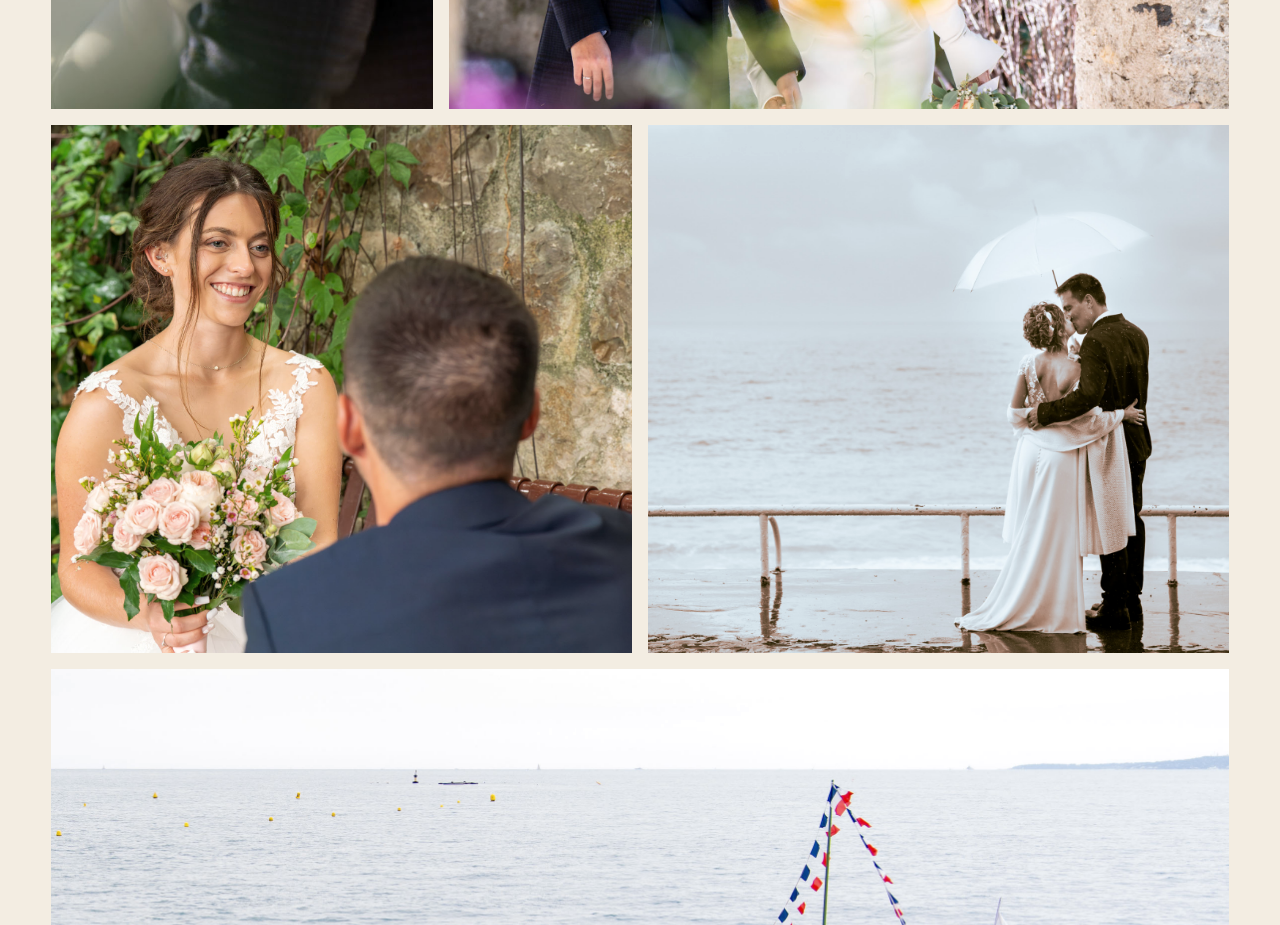
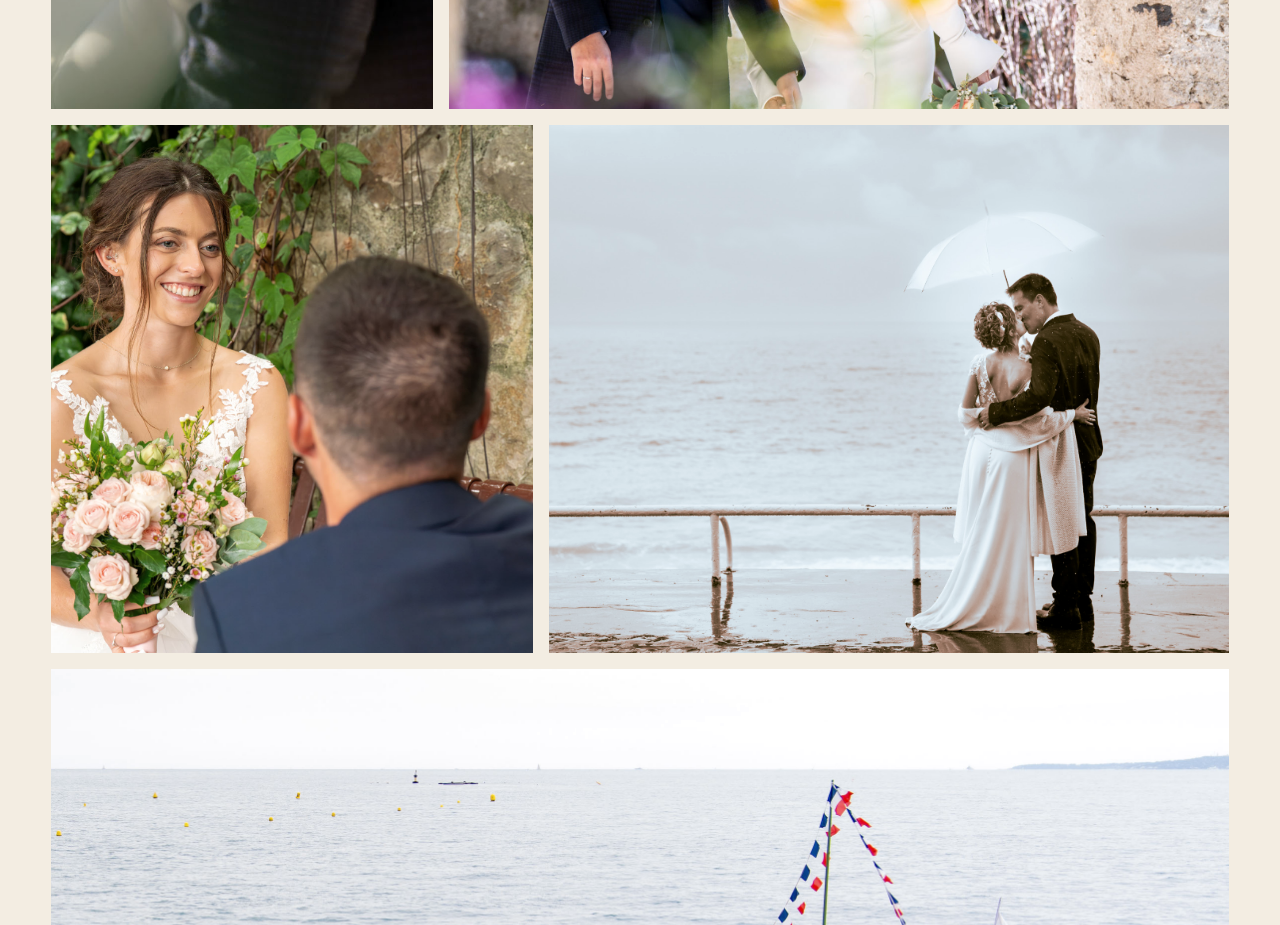
Before and after one commit to AntoineFe/DFly, a React (Vite) app: page /mariage in a window 1280 px wide. Shown: the part 4340-5265 px from the top of the page. Built offline with nearby package versions, Linux system fonts and the light colour scheme; a web font is replaced by a local one.

Commit message:
mosaique

```diff
--- a/src/pages/Mariage.jsx
+++ b/src/pages/Mariage.jsx
@@ -301,8 +301,8 @@ function Mariage({ lang, setLang }) {
             <GridImg src={W_IMG.dance}       cols="span 4"  rows="span 6" />
             <GridImg src={W_IMG.sortie}      cols="span 3"  rows="span 3" />
             <GridImg src={W_IMG.details}     cols="span 8"  rows="span 3" />
-            <GridImg src={W_IMG.guests}      cols="span 6"  rows="span 4" />
-            <GridImg src={W_IMG.table}       cols="span 6"  rows="span 4" />
+            <GridImg src={W_IMG.guests}      cols="span 5"  rows="span 4" />
+            <GridImg src={W_IMG.table}       cols="span 7"  rows="span 4" />
             <GridImg src={W_IMG.aerial}      cols="span 12" rows="span 4" pos="center 60%" />
           </div>
         </div>
```
